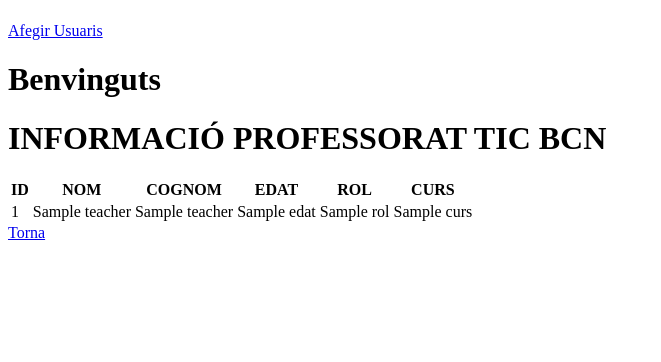
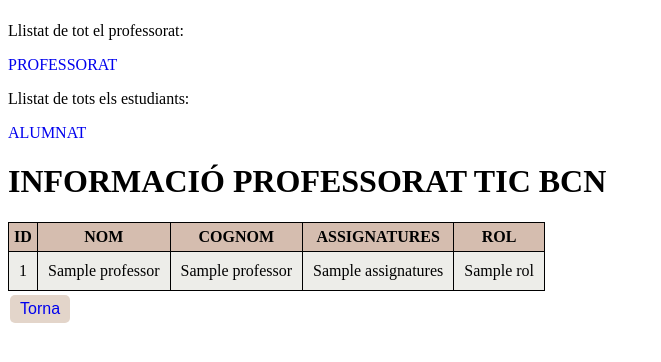
Before and after one commit to kaurhar65/M07_UF4, a Django app: template practica1/gestion-env/TIC_GestioPersonal/centre/templates/teachers.html in a window 1280 px wide. Shown: the part 58-420 px from the top of the page, without its empty margins (0-661 px from the left). Run offline with Django 3.2, Linux system fonts and the light colour scheme; the template is opened without the code that fills it: most values are stand-ins (such as "Sample title", 1, 10 or a date in 2020).

Commit message:
practica CRUD todo hecho y funciona

```diff
--- a/practica1/gestion-env/TIC_GestioPersonal/centre/templates/delete_object.html
+++ b/practica1/gestion-env/TIC_GestioPersonal/centre/templates/delete_object.html
@@ -5,8 +5,7 @@
 <form action="" method="POST">
     {% csrf_token %}
     <p>Segur que vols eliminar a "{{ usuari.nom}}" ? </p>
-    <button><a href="{% url 'principal' %}"></a></button>
-    <input type="submit" value="CONFIRM" />
+    <input type="submit" class="deleteBtn" value="Confirm" />
 </form>
-
+<a href="{% url 'principal' %}"><button>Tornar</button></a>
 {% endblock %}
--- a/practica1/gestion-env/TIC_GestioPersonal/centre/templates/index.html
+++ b/practica1/gestion-env/TIC_GestioPersonal/centre/templates/index.html
@@ -1,16 +1,64 @@
 <!DOCTYPE html>
 <html lang="en">
+
 <head>
     <meta charset="UTF-8">
     <meta name="viewport" content="width=device-width, initial-scale=1.0">
     <title>index</title>
+    <style>
+        button, input{
+            background-color: #e3d5ca;
+            border: none;
+            padding: 5px 10px;
+            text-align: center;
+            text-decoration: none;
+            display: inline-block;
+            font-size: 16px;
+            margin: 4px 2px;
+            cursor: pointer;
+            border-radius: 5px;
+        }
+        .deleteBtn{
+            background-color: #941b0c;
+            font-weight: bold;
+            color: white;
+        }
+
+        table {
+            border-collapse: collapse;
+        }
+
+        th {
+            background-color: #d5bdaf;
+            padding: 5px;
+            border: 1px solid black;
+            text-align: center;
+        }
+
+        td {
+            padding: 10px;
+            border: 1px solid black;
+        }
+
+        tbody tr:nth-child(odd) {
+            background-color: #edede9;
+        }
+        a{
+            text-decoration: none;
+        }
+    </style>
 </head>
+
 <body>
     {% include 'nav/navbar.html' %}
-    <a href="{% url 'user_form' %}"> Afegir Usuaris</a>
-    <h1>Benvinguts</h1>
+    <p>Llistat de tot el professorat:</p>
+    <a href="{% url 'teachers' %}"> PROFESSORAT</a>
+    <br>
+    <p>Llistat de tots els estudiants:</p>
+    <a href="{% url 'students' %}"> ALUMNAT</a>
     {% block content %}
 
     {% endblock %}
 </body>
+
 </html>
--- a/practica1/gestion-env/TIC_GestioPersonal/centre/templates/paginaPrincipal.html
+++ b/practica1/gestion-env/TIC_GestioPersonal/centre/templates/paginaPrincipal.html
@@ -1,3 +1,6 @@
+<!-- pagina principal de la práctica 1 -->
+<!-- Per la práctica de crud no la he utilizat-->
+
 {% extends 'index.html' %}
 {% block content %}
     <a href="{% url 'teachers' %}"> PROFESSORAT</a>
--- a/practica1/gestion-env/TIC_GestioPersonal/centre/templates/teachers.html
+++ b/practica1/gestion-env/TIC_GestioPersonal/centre/templates/teachers.html
@@ -7,23 +7,21 @@
                 <th>ID</th>
                 <th>NOM</th>
                 <th>COGNOM</th>
-                <th>EDAT</th>
+                <th>ASSIGNATURES</th>
                 <th>ROL</th>
-                <th>CURS</th>
             </tr>
         </thead>
         <tbody>
-            {% for teacher in teachers %}
+            {% for professor in professors %}
             <tr>
-                <td>{{teacher.id}}</td>
-                <td>{{teacher.nom}}</td>
-                <td>{{teacher.cognom}}</td>
-                <td>{{teacher.edat}}</td>
-                <td>{{teacher.rol}}</td>
-                <td>{{teacher.curs}}</td>
+                <td>{{professor.id}}</td>
+                <td>{{professor.nom}}</td>
+                <td>{{professor.cognom}}</td>
+                <td>{{professor.assignatures}}</td>
+                <td>{{professor.rol}}</td>
             </tr>
             {% endfor %}
         </tbody>
     </table>
-    <a href="{% url 'principal' %}"> Torna </a>
+    <button><a href="{% url 'principal' %}"> Torna </a></button>
 {% endblock %}
```
Also changed, not shown: practica1/gestion-env/TIC_GestioPersonal/centre/templates/form.html (+17 -2 lines), practica1/gestion-env/TIC_GestioPersonal/centre/templates/students.html (+10 -5 lines), practica1/gestion-env/TIC_GestioPersonal/centre/templates/teacher.html (deleted, +0 -15 lines), practica1/gestion-env/TIC_GestioPersonal/centre/templates/user.html (added, +13 -0 lines), practica1/gestion-env/TIC_GestioPersonal/centre/templates/users.html (+5 -2 lines), practica1/gestion-env/TIC_GestioPersonal/centre/urls.py (+9 -3 lines), practica1/gestion-env/TIC_GestioPersonal/centre/views.py (+20 -2 lines), README.md, imgPractica1/allUsers.jpg (added), imgPractica1/deleteUser.jpg (added), imgPractica1/editUser.jpg (added), imgPractica1/getStudents.jpg (added), imgPractica1/getTeachers.jpg (added), imgPractica1/tablaRol.jpg (added), 2 more files.
